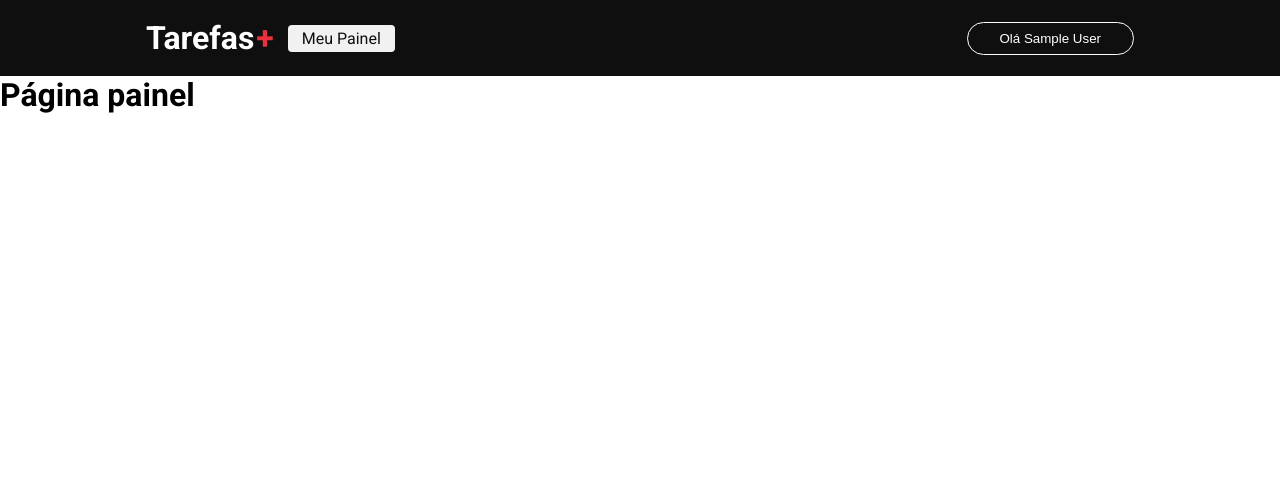
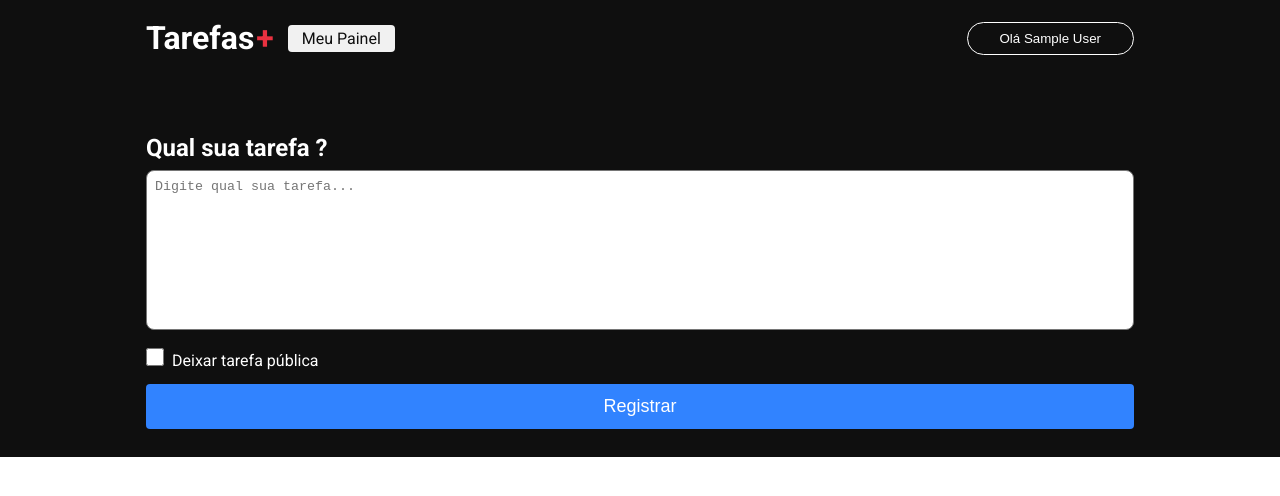
Before and after one commit to IanCaminhas/ProjetoTarefasCom-NextJS, a Next.js app: page /dashboard in a window 1280 px wide. Shown: the top 496 px of the page. Built offline with nearby package versions, Linux system fonts and the light colour scheme; no server answers; sample sign-in values are in the browser's storage.

Commit message:
Criando dashboard

```diff
--- /dev/null
+++ b/src/components/textarea/index.tsx
@@ -0,0 +1,10 @@
+import { HTMLProps } from "react";
+import styles from "./styles.module.css"
+
+/*
+    {...rest}: HTMLProps<HTMLTextAreaElement> agora posso aceitar
+    elementos do tipo HTML
+*/
+export function Textarea({...rest}: HTMLProps<HTMLTextAreaElement>){
+    return <textarea className={styles.textarea} {...rest}></textarea>;
+}
--- /dev/null
+++ b/src/components/textarea/styles.module.css
@@ -0,0 +1,8 @@
+.textarea {
+    width: 100%;
+    resize: none;
+    height: 160px;
+    border-radius: 8px;
+    outline: none;
+    padding: 8px;
+}
--- a/src/pages/dashboard/index.tsx
+++ b/src/pages/dashboard/index.tsx
@@ -2,6 +2,7 @@
 import styles from './styles.module.css'
 import Head from 'next/head'
 import { getSession } from "next-auth/react";
+import {Textarea} from '../../components/textarea';
 
 export default function Dashboard() {
 
@@ -20,7 +21,28 @@
                 <title>Meu painel de tarefas</title>
             </Head>
 
-            <h1>Página painel</h1>
+            <main className={styles.main}>
+                <section className={styles.content}>
+                    <div className={styles.contentForm}>
+                        <h1 className={styles.title}>Qual sua tarefa ?</h1>
+                        <form>
+                            <Textarea placeholder="Digite qual sua tarefa..." />
+                            <div className={styles.checkboxArea}>
+                                <input
+                                    type="checkbox"
+                                    className={styles.checkbox}
+                                />
+                                <label>Deixar tarefa pública</label>
+                            </div>
+
+                            <button className={styles.button} type="submit">
+                                Registrar
+                            </button>
+                        </form>
+                    </div>
+                </section>
+            </main>
+
         </div>
     )
 }
--- a/src/pages/dashboard/styles.module.css
+++ b/src/pages/dashboard/styles.module.css
@@ -0,0 +1,48 @@
+.container {
+    width: 100%;
+  }
+
+  .content {
+    background-color: #0f0f0f;
+    width: 100%;
+    display: flex;
+    align-items: center;
+    justify-content: center;
+  }
+
+  .contentForm {
+    max-width: 1024px;
+    width: 100%;
+    padding: 0 18px;
+    padding-bottom: 28px;
+    margin-top: 58px;
+  }
+
+  .title {
+    color: #fff;
+    margin-bottom: 8px;
+  }
+
+  .checkboxArea label {
+    margin-left: 8px;
+    color: #fff;
+  }
+
+  .checkboxArea {
+    margin: 14px 0;
+  }
+
+  .checkbox {
+    width: 18px;
+    height: 18px;
+  }
+
+  .button {
+    width: 100%;
+    border: 0;
+    border-radius: 4px;
+    color: #fff;
+    background-color: #3183ff;
+    padding: 12px 0;
+    font-size: 18px;
+  }
```
